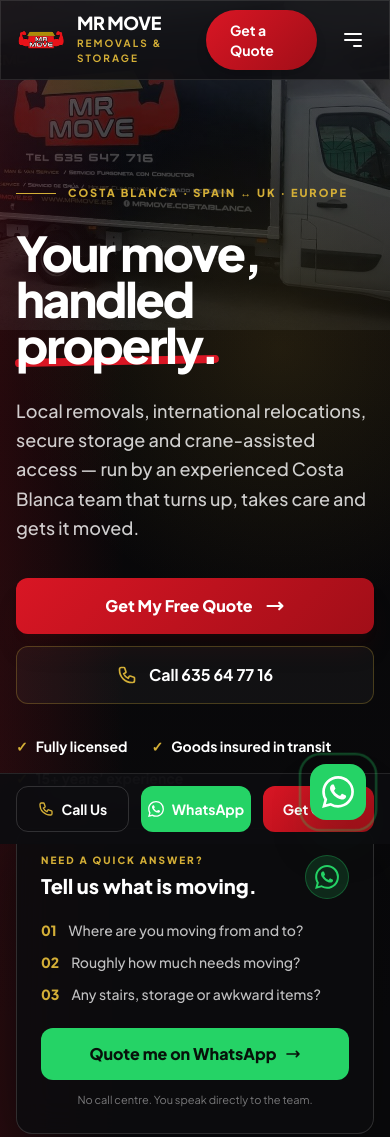
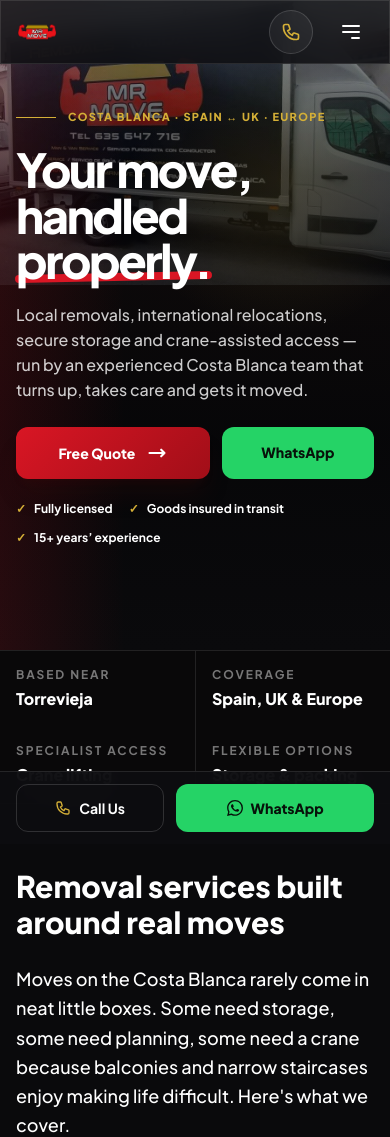
Before and after one commit to ssc-costa/mm2026, a website: page index.html in a window 390 px wide. Shown: the top 1137 px of the page. Drawn offline with nearby package versions, Linux system fonts and the light colour scheme.

Commit message:
Optimize homepage for mobile visitors

```diff
--- a/index.html
+++ b/index.html
@@ -140,11 +140,18 @@
                 radial-gradient(circle at top left, rgba(217,22,36,0.08), transparent 24%),
                 var(--bg);
             color: var(--text);
-            padding-bottom: 70px;
+            padding-bottom: calc(76px + env(safe-area-inset-bottom));
+            overflow-x: hidden;
         }
 
         @media (min-width: 768px) {
             body { padding-bottom: 0; }
+        }
+
+        @media (max-width: 767px) {
+            #main-header {
+                height: 4rem !important;
+            }
         }
 
         .glass {
@@ -343,10 +350,95 @@
         }
 
         @media (max-width: 640px) {
+            section {
+                scroll-margin-top: 64px;
+            }
+
             .hero-shell {
+                min-height: 650px;
+                align-items: flex-start;
                 background:
-                    linear-gradient(180deg, rgba(6,6,8,0.58) 0%, rgba(6,6,8,0.95) 34%, #0a0a0c 82%),
-                    url('assets/2-van.jpg') 62% top / auto 330px no-repeat;
+                    linear-gradient(180deg, rgba(6,6,8,0.24) 0%, rgba(6,6,8,0.72) 27%, rgba(6,6,8,0.98) 67%, #0a0a0c 100%),
+                    url('assets/2-van.jpg') 58% top / auto 285px no-repeat;
+            }
+
+            .hero-shell > div > div {
+                padding-top: 2.25rem !important;
+                padding-bottom: 1.25rem !important;
+                gap: 1.5rem !important;
+            }
+
+            .hero-kicker {
+                margin-bottom: 1.25rem !important;
+                letter-spacing: 0.12em;
+            }
+
+            .hero-title {
+                font-size: clamp(2.55rem, 12vw, 3.15rem) !important;
+                line-height: 0.98 !important;
+                letter-spacing: -0.05em !important;
+                text-wrap: pretty;
+            }
+
+            .mobile-compact-copy {
+                margin-top: 1.25rem !important;
+                font-size: 1rem !important;
+                line-height: 1.55 !important;
+            }
+
+            .mobile-hero-actions {
+                display: grid !important;
+                grid-template-columns: minmax(0, 1.12fr) minmax(0, 0.88fr);
+                margin-top: 1.5rem !important;
+            }
+
+            .mobile-hero-actions a {
+                min-height: 52px;
+                padding: 0.75rem 0.85rem !important;
+                font-size: 0.875rem !important;
+            }
+
+            .mobile-trust {
+                margin-top: 1.25rem !important;
+                gap: 0.6rem 1rem !important;
+                font-size: 0.75rem !important;
+            }
+
+            .trust-ticker .trust-item {
+                padding-top: 1rem;
+                padding-bottom: 1rem;
+            }
+
+            .trust-ticker .trust-item:nth-child(even) {
+                padding-left: 1rem;
+                border-left: 1px solid rgba(255,255,255,0.1);
+            }
+
+            #services,
+            #storage,
+            #areas,
+            #process,
+            #reviews,
+            #faq,
+            #quote {
+                padding-top: 4rem !important;
+                padding-bottom: 4rem !important;
+            }
+
+            #quote .quote-card {
+                padding: 1.25rem !important;
+                border-radius: 1.5rem !important;
+            }
+
+            #quote input,
+            #quote select,
+            #quote textarea {
+                min-height: 48px;
+                font-size: 16px !important;
+            }
+
+            .mobile-cta-bar {
+                padding-bottom: calc(0.75rem + env(safe-area-inset-bottom));
             }
         }
     </style>
@@ -354,12 +446,12 @@
 <body class="min-h-screen">
 
     <!-- NAVIGATION -->
-    <header class="fixed top-0 left-0 right-0 z-50 glass border-b border-white/10 transition-all duration-300 h-20" id="main-header">
+    <header class="fixed top-0 left-0 right-0 z-50 glass border-b border-white/10 transition-all duration-300 h-16 md:h-20" id="main-header">
         <div class="max-w-7xl mx-auto px-4 md:px-8 h-full">
             <div class="flex items-center justify-between h-full">
                 <a href="#top" class="flex items-center gap-3 group">
-                    <img src="assets/mr-move-logo.png" alt="Mr Move removal company logo" class="h-12 w-auto object-contain group-hover:scale-105 transition-transform">
-                    <div>
+                    <img src="assets/mr-move-logo.png" alt="Mr Move removal company logo" class="h-10 md:h-12 w-auto object-contain group-hover:scale-105 transition-transform">
+                    <div class="hidden sm:block">
                         <div class="font-extrabold text-lg leading-none tracking-tight text-white">MR MOVE</div>
                         <div class="text-[10px] uppercase tracking-[0.2em] text-gold font-bold mt-1">Removals & Storage</div>
                     </div>
@@ -380,14 +472,17 @@
                 </nav>
 
                 <div class="flex items-center gap-4">
+                    <a href="tel:+34635647716" class="md:hidden w-11 h-11 rounded-full border border-white/15 bg-white/5 flex items-center justify-center text-gold" aria-label="Call Mr Move">
+                        <svg class="w-5 h-5" fill="none" stroke="currentColor" viewBox="0 0 24 24"><path stroke-linecap="round" stroke-linejoin="round" stroke-width="2" d="M3 5a2 2 0 012-2h3.28a1 1 0 01.948.684l1.498 4.493a1 1 0 01-.502 1.21l-2.257 1.13a11.042 11.042 0 005.516 5.516l1.13-2.257a1 1 0 011.21-.502l4.493 1.498a1 1 0 01.684.949V19a2 2 0 01-2 2h-1C9.716 21 3 14.284 3 6V5z"/></svg>
+                    </a>
                     <a href="tel:+34635647716" class="hidden md:flex items-center gap-2 text-sm font-bold text-white hover:text-gold transition-colors" aria-label="Call Mr Move">
                         <svg class="w-4 h-4 text-gold" fill="none" stroke="currentColor" viewBox="0 0 24 24"><path stroke-linecap="round" stroke-linejoin="round" stroke-width="2" d="M3 5a2 2 0 012-2h3.28a1 1 0 01.948.684l1.498 4.493a1 1 0 01-.502 1.21l-2.257 1.13a11.042 11.042 0 005.516 5.516l1.13-2.257a1 1 0 011.21-.502l4.493 1.498a1 1 0 01.684.949V19a2 2 0 01-2 2h-1C9.716 21 3 14.284 3 6V5z"/></svg>
                         635 64 77 16
                     </a>
-                    <a href="#quote" class="btn-primary px-6 py-2.5 rounded-full text-sm font-bold shadow-lg text-white">
+                    <a href="#quote" class="hidden sm:inline-flex btn-primary px-6 py-2.5 rounded-full text-sm font-bold shadow-lg text-white">
                         Get a Quote
                     </a>
-                    <button id="menuBtn" class="lg:hidden p-2 text-white" aria-label="Open navigation menu">
+                    <button id="menuBtn" class="lg:hidden w-11 h-11 flex items-center justify-center text-white" aria-label="Open navigation menu">
                         <svg class="w-6 h-6" fill="none" stroke="currentColor" viewBox="0 0 24 24"><path stroke-linecap="round" stroke-linejoin="round" stroke-width="2" d="M4 6h16M4 12h16m-7 6h7"/></svg>
                     </button>
                 </div>
@@ -422,7 +517,7 @@
     </div>
 
     <!-- HERO SECTION -->
-    <section id="top" class="hero-shell pt-28 pb-12 lg:pt-24 lg:pb-0 overflow-hidden">
+    <section id="top" class="hero-shell pt-16 md:pt-20 pb-8 lg:pt-24 lg:pb-0 overflow-hidden">
         <div class="w-full max-w-7xl mx-auto px-4 md:px-8">
             <div class="grid lg:grid-cols-[minmax(0,1fr)_390px] gap-10 xl:gap-20 items-end lg:items-center py-16 md:py-24 lg:py-32">
                 <div class="relative z-10 max-w-4xl">
@@ -435,29 +530,33 @@
                         Your move, handled <span class="accent">properly.</span>
                     </h1>
 
-                    <p class="mt-7 text-lg md:text-xl text-white/80 max-w-2xl leading-relaxed font-medium">
+                    <p class="mobile-compact-copy mt-7 text-lg md:text-xl text-white/80 max-w-2xl leading-relaxed font-medium">
                         Local removals, international relocations, secure storage and crane-assisted access — run by an experienced Costa Blanca team that turns up, takes care and gets it moved.
                     </p>
 
-                    <div class="flex flex-col sm:flex-row gap-3 mt-9">
+                    <div class="mobile-hero-actions flex flex-col sm:flex-row gap-3 mt-9">
                         <a href="#quote" class="btn-primary px-8 py-4 rounded-xl font-black text-base md:text-lg flex items-center justify-center gap-3 text-white shadow-xl shadow-red-950/20">
-                            Get My Free Quote
+                            <span class="sm:hidden">Free Quote</span>
+                            <span class="hidden sm:inline">Get My Free Quote</span>
                             <svg class="w-5 h-5" fill="none" stroke="currentColor" viewBox="0 0 24 24"><path stroke-linecap="round" stroke-linejoin="round" stroke-width="2.5" d="M17 8l4 4m0 0l-4 4m4-4H3"/></svg>
                         </a>
-                        <a href="tel:+34635647716" class="btn-secondary px-7 py-4 rounded-xl font-bold text-base md:text-lg flex items-center justify-center gap-3 text-white">
+                        <a href="https://wa.me/34635647716?text=Hi%20Mr%20Move%2C%20I%27d%20like%20a%20quote%20for%20a%20move." class="sm:hidden bg-[#25d366] text-[#07120a] px-4 py-4 rounded-xl font-black flex items-center justify-center gap-2">
+                            WhatsApp
+                        </a>
+                        <a href="tel:+34635647716" class="hidden sm:flex btn-secondary px-7 py-4 rounded-xl font-bold text-base md:text-lg items-center justify-center gap-3 text-white">
                             <svg class="w-5 h-5 text-gold" fill="none" stroke="currentColor" viewBox="0 0 24 24"><path stroke-linecap="round" stroke-linejoin="round" stroke-width="2" d="M3 5a2 2 0 012-2h3.28a1 1 0 01.948.684l1.498 4.493a1 1 0 01-.502 1.21l-2.257 1.13a11.042 11.042 0 005.516 5.516l1.13-2.257a1 1 0 011.21-.502l4.493 1.498a1 1 0 01.684.949V19a2 2 0 01-2 2h-1C9.716 21 3 14.284 3 6V5z"/></svg>
                             Call 635 64 77 16
                         </a>
                     </div>
 
-                    <div class="flex flex-wrap gap-x-6 gap-y-3 mt-8 text-sm font-bold text-white/72">
+                    <div class="mobile-trust flex flex-wrap gap-x-6 gap-y-3 mt-8 text-sm font-bold text-white/72">
                         <span class="flex items-center gap-2"><span class="text-gold">✓</span> Fully licensed</span>
                         <span class="flex items-center gap-2"><span class="text-gold">✓</span> Goods insured in transit</span>
                         <span class="flex items-center gap-2"><span class="text-gold">✓</span> 15+ years’ experience</span>
                     </div>
                 </div>
 
-                <aside class="hero-panel rounded-2xl p-6 md:p-7 relative z-10">
+                <aside class="hero-panel hidden md:block rounded-2xl p-6 md:p-7 relative z-10">
                     <div class="flex items-center justify-between gap-4 mb-5">
                         <div>
                             <p class="text-[10px] uppercase tracking-[0.2em] text-gold font-black">Need a quick answer?</p>
@@ -886,7 +985,7 @@
                     </div>
                     <p class="text-lg text-white/80 font-medium leading-relaxed">Use the form for a full quote request. For quick availability checks or urgent bookings, call or WhatsApp directly. We're open Monday to Saturday, 08:00–18:00.</p>
 
-                    <div class="p-8 bg-[#16161a] rounded-[2rem] border border-gold/40 relative overflow-hidden">
+                    <div class="hidden md:block p-8 bg-[#16161a] rounded-[2rem] border border-gold/40 relative overflow-hidden">
                         <div class="absolute inset-x-0 top-0 h-px bg-gradient-to-r from-transparent via-[#d4af37] to-transparent opacity-60"></div>
                         <h3 class="text-xl font-bold mb-4 text-white">Direct Contact</h3>
                         <p class="text-sm text-white/70 mb-6 font-medium">Best for urgent bookings, crane enquiries and same-day availability on the Costa Blanca.</p>
@@ -897,7 +996,7 @@
                 </div>
 
                 <div class="lg:col-span-3">
-                    <div class="bg-[#16161a] p-8 md:p-10 rounded-[2.5rem] border border-white/10 shadow-2xl relative overflow-hidden">
+                    <div class="quote-card bg-[#16161a] p-8 md:p-10 rounded-[2.5rem] border border-white/10 shadow-2xl relative overflow-hidden">
                         <div class="absolute inset-x-10 top-0 h-px bg-gradient-to-r from-transparent via-[#d4af37] to-transparent opacity-50"></div>
 
                         <!-- SUCCESS STATE -->
@@ -1053,22 +1152,19 @@
     </footer>
 
     <!-- MOBILE STICKY CTA BAR -->
-    <div class="fixed bottom-0 left-0 right-0 z-30 md:hidden bg-[#0d0d10]/95 backdrop-blur-xl border-t border-white/10 px-4 py-3 flex gap-3">
-        <a href="tel:+34635647716" class="flex-1 flex items-center justify-center gap-2 bg-white/8 border border-white/15 text-white font-bold py-3 rounded-xl text-sm">
+    <div class="mobile-cta-bar fixed bottom-0 left-0 right-0 z-30 md:hidden bg-[#0d0d10]/95 backdrop-blur-xl border-t border-white/10 px-4 py-3 flex gap-3">
+        <a href="tel:+34635647716" class="flex-[0.85] min-h-12 flex items-center justify-center gap-2 bg-white/8 border border-white/15 text-white font-bold py-3 rounded-xl text-sm">
             <svg class="w-4 h-4 text-gold" fill="none" stroke="currentColor" viewBox="0 0 24 24"><path stroke-linecap="round" stroke-linejoin="round" stroke-width="2" d="M3 5a2 2 0 012-2h3.28a1 1 0 01.948.684l1.498 4.493a1 1 0 01-.502 1.21l-2.257 1.13a11.042 11.042 0 005.516 5.516l1.13-2.257a1 1 0 011.21-.502l4.493 1.498a1 1 0 01.684.949V19a2 2 0 01-2 2h-1C9.716 21 3 14.284 3 6V5z"/></svg>
             Call Us
         </a>
-        <a href="https://wa.me/34635647716?text=Hi,%20I'd%20like%20a%20quote%20for%20a%20removal%20on%20the%20Costa%20Blanca" class="flex-1 flex items-center justify-center gap-2 bg-[#25d366] text-white font-bold py-3 rounded-xl text-sm">
+        <a href="https://wa.me/34635647716?text=Hi,%20I'd%20like%20a%20quote%20for%20a%20removal%20on%20the%20Costa%20Blanca" class="flex-[1.15] min-h-12 flex items-center justify-center gap-2 bg-[#25d366] text-[#07120a] font-black py-3 rounded-xl text-sm">
             <svg class="w-4 h-4" fill="currentColor" viewBox="0 0 24 24"><path d="M17.472 14.382c-.297-.149-1.758-.867-2.03-.967-.273-.099-.471-.148-.67.15-.197.297-.767.966-.94 1.164-.173.199-.347.223-.644.075-.297-.15-1.255-.463-2.39-1.475-.883-.788-1.48-1.761-1.653-2.059-.173-.297-.018-.458.13-.606.134-.133.298-.347.446-.52.149-.174.198-.298.298-.497.099-.198.05-.371-.025-.52-.075-.149-.669-1.612-.916-2.207-.242-.579-.487-.5-.669-.51-.173-.008-.371-.01-.57-.01-.198 0-.52.074-.792.372-.272.297-1.04 1.016-1.04 2.479 0 1.462 1.065 2.875 1.213 3.074.149.198 2.096 3.2 5.077 4.487.709.306 1.262.489 1.694.625.712.227 1.36.195 1.871.118.571-.085 1.758-.719 2.006-1.413.248-.694.248-1.289.173-1.413-.074-.124-.272-.198-.57-.347m-5.421 7.403h-.004a9.87 9.87 0 01-5.031-1.378l-.361-.214-3.741.982.998-3.648-.235-.374a9.86 9.86 0 01-1.51-5.26c.001-5.45 4.436-9.884 9.888-9.884 2.64 0 5.122 1.03 6.988 2.898a9.825 9.825 0 012.893 6.994c-.003 5.45-4.437 9.884-9.885 9.884m8.413-18.297A11.815 11.815 0 0012.05 0C5.495 0 .16 5.335.157 11.892c0 2.096.547 4.142 1.588 5.945L.057 24l6.305-1.654a11.882 11.882 0 005.683 1.448h.005c6.554 0 11.89-5.335 11.893-11.893a11.821 11.821 0 00-3.48-8.413z"/></svg>
             WhatsApp
-        </a>
-        <a href="#quote" class="flex-1 flex items-center justify-center gap-2 btn-primary text-white font-bold py-3 rounded-xl text-sm">
-            Get Quote
         </a>
     </div>
 
     <!-- FLOATING WHATSAPP FAB -->
-    <div class="fixed bottom-6 right-6 z-40 flex items-center gap-3 fab-wrapper">
+    <div class="hidden md:flex fixed bottom-6 right-6 z-40 items-center gap-3 fab-wrapper">
         <div class="fab-tooltip bg-[#16161a] border border-white/15 text-white text-sm font-bold px-4 py-2.5 rounded-2xl shadow-xl whitespace-nowrap">
             Chat on WhatsApp
         </div>
```
